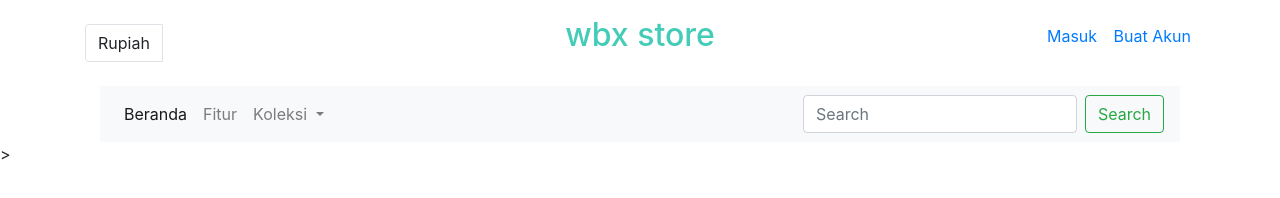
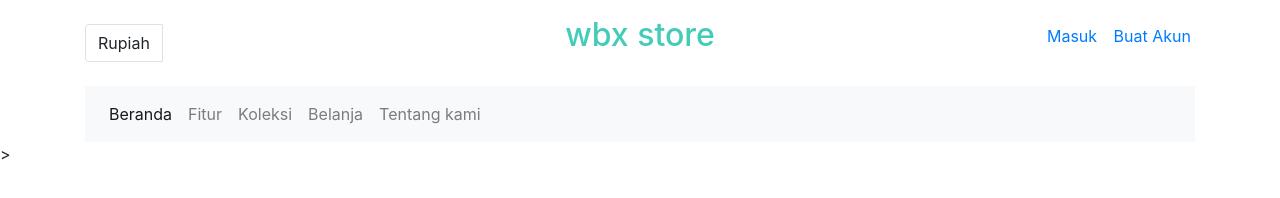
Before and after one commit to WBX-doubleYunus/PwebAproject_OLS_umkm, a plain HTML site: page index.html in a window 1280 px wide. Drawn offline with nearby package versions, Linux system fonts and the light colour scheme; a web font is replaced by a local one.

Commit message:
Update index.html

```diff
--- a/index.html
+++ b/index.html
@@ -44,38 +44,30 @@
 			</div>
 		</div>
 
-		<div class="container-fluid p-O">
+		<div class="container-fluid p-0">
 			<nav class="navbar navbar-expand-lg navbar-light bg-light">
 
-				<button class="navbar-toggler" type="button" data-toggle="collapse" data-target="#navbarSupportedContent" aria-controls="navbarSupportedContent" aria-expanded="false" aria-label="Toggle navigation">
+				<button class="navbar-toggler" type="button" data-toggle="collapse" data-target="#navbarNav" aria-controls="navbarNav" aria-expanded="false" aria-label="Toggle navigation">
 					<span class="navbar-toggler-icon"></span>
 				</button>
-
-				<div class="collapse navbar-collapse" id="navbarSupportedContent">
-					<ul class="navbar-nav mr-auto">
+				<div class="collapse navbar-collapse" id="navbarNav">
+					<ul class="navbar-nav">
 						<li class="nav-item active">
 							<a class="nav-link" href="#">Beranda <span class="sr-only">(current)</span></a>
 						</li>
 						<li class="nav-item">
 							<a class="nav-link" href="#">Fitur</a>
 						</li>
-						<li class="nav-item dropdown">
-							<a class="nav-link dropdown-toggle" href="#" id="navbarDropdown" role="button" data-toggle="dropdown" aria-haspopup="true" aria-expanded="false">
-								Koleksi
-							</a>
-							<div class="dropdown-menu" aria-labelledby="navbarDropdown">
-								<a class="dropdown-item" href="#">Action</a>
-								<a class="dropdown-item" href="#">Another action</a>
-								<div class="dropdown-divider"></div>
-								<a class="dropdown-item" href="#">Something else here</a>
-							</div>
+						<li class="nav-item">
+							<a class="nav-link" href="#">Koleksi</a>
 						</li>
-
+						<li class="nav-item">
+							<a class="nav-link" href="#">Belanja</a>
+						</li>
+						<li class="nav-item">
+							<a class="nav-link" href="#">Tentang kami</a>
+						</li>
 					</ul>
-					<form class="form-inline my-2 my-lg-0">
-						<input class="form-control mr-sm-2" type="search" placeholder="Search" aria-label="Search">
-						<button class="btn btn-outline-success my-2 my-sm-0" type="submit">Search</button>
-					</form>
 				</div>
 			</nav>
 		</div>
```
